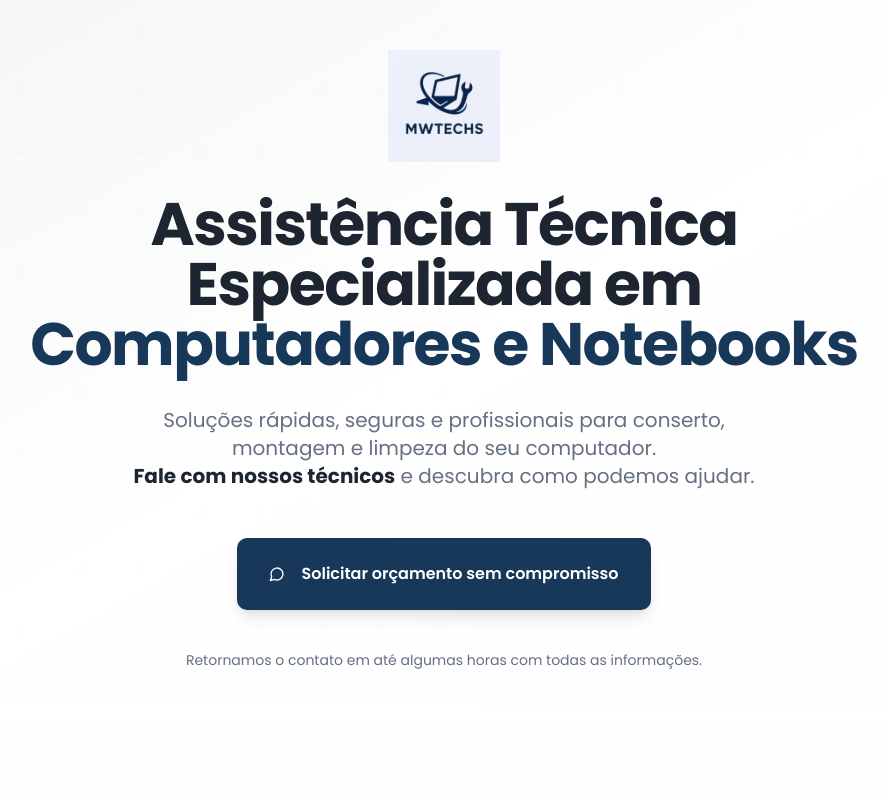
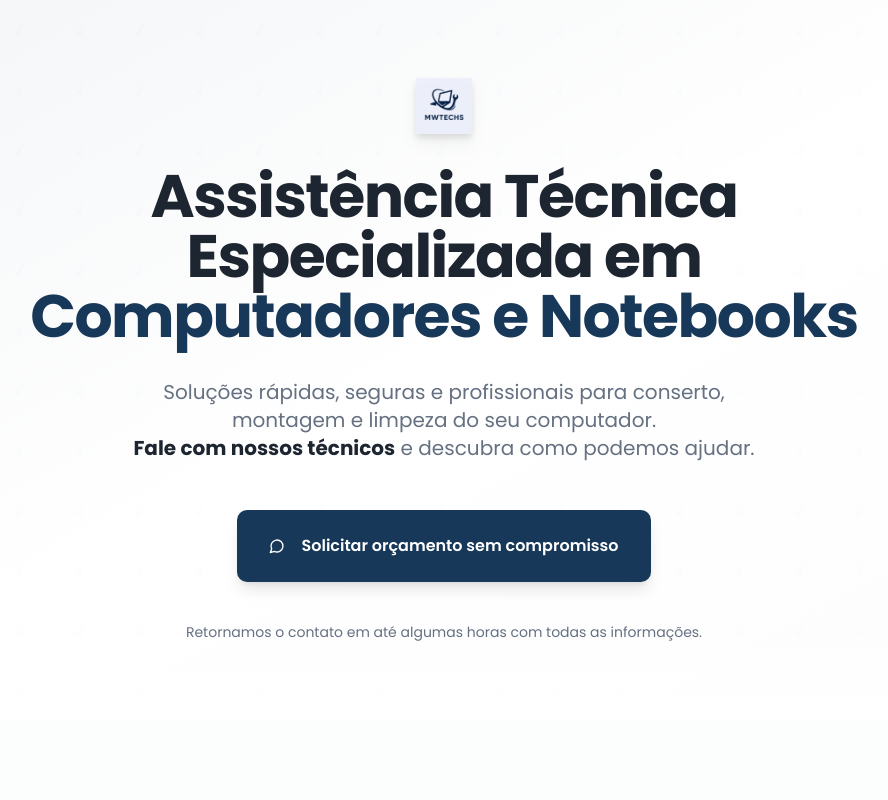
Before and after one commit to motozero26/site-empresa-v2-lovable, a React (Vite) app: page / in a window 1280 px wide. Shown: the top 800 px of the page, without its empty margins (196-1084 px from the left). Built offline with nearby package versions, Linux system fonts and the light colour scheme; the HTML template or start-up script is replaced by a standard one.

Commit message:
Fix: Improve logo display at top
Adjust the display of the company logo at the top of the page to improve its appearance and integration with the site's design.

```diff
--- a/src/components/Hero.tsx
+++ b/src/components/Hero.tsx
@@ -13,11 +13,11 @@ const Hero = () => {
 
       <div className="container mx-auto px-4 sm:px-6 lg:px-8 relative z-10">
         <div className="max-w-4xl mx-auto text-center space-y-8 animate-in fade-in slide-in-from-bottom-8 duration-1000">
-          <div className="flex justify-center mb-6">
+          <div className="flex justify-center mb-2">
             <img
               src={mwtechsLogo}
               alt="MWTECHS Logo"
-              className="h-20 sm:h-24 lg:h-28 w-auto object-contain"
+              className="h-12 sm:h-14 w-auto object-contain drop-shadow-lg"
             />
           </div>
 
```
